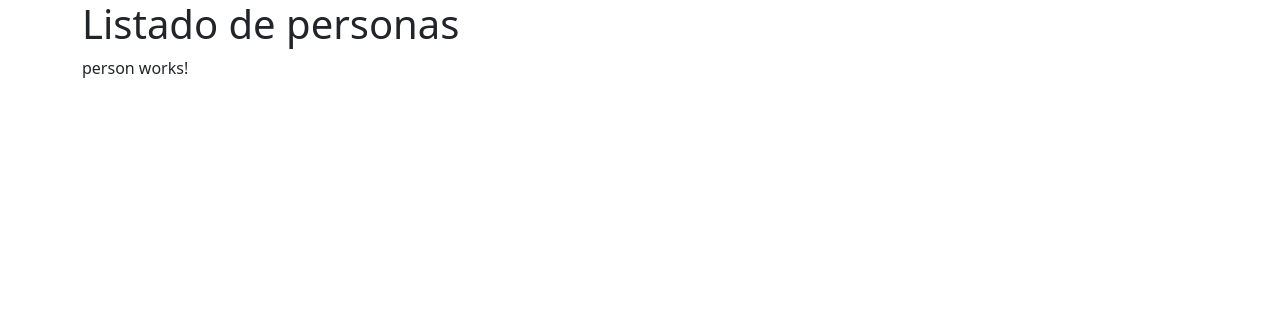
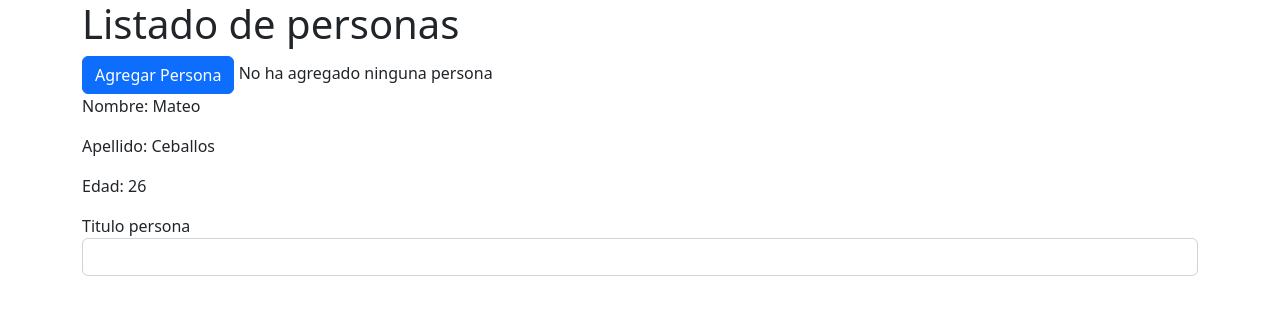
Before and after one commit to mateocles/angular-templete, an Angular app: page / in a window 1280 px wide. Shown: the top 314 px of the page. Built offline with nearby package versions, Linux system fonts and the light colour scheme.

Commit message:
add interpolacion component

```diff
--- a/src/app/person/person.component.html
+++ b/src/app/person/person.component.html
@@ -1 +1,9 @@
-<p>person works!</p>
+<p>Nombre:
+	{{name}}
+</p>
+<p>Apellido:
+	{{lastname}}
+</p>
+<p>Edad:
+	{{getYears()}}
+</p>
--- a/src/app/person/person.component.ts
+++ b/src/app/person/person.component.ts
@@ -3,8 +3,13 @@ import { Component } from '@angular/core';
 @Component({
   selector: 'app-person',
   templateUrl: './person.component.html',
-  styleUrls: ['./person.component.css']
+  styleUrls: ['./person.component.css'],
 })
 export class PersonComponent {
-
+  name: string = 'Mateo';
+  lastname: string = 'Ceballos';
+  private years: number = 26;
+  getYears(): number {
+    return this.years;
+  }
 }
--- a/src/app/persons/persons.component.html
+++ b/src/app/persons/persons.component.html
@@ -2,7 +2,13 @@
 	<div class="row">
 		<div class="col">
 			<h1>Listado de personas</h1>
+			<button class="btn btn-primary" [disabled]="disabled" (click)="addPerson()">Agregar Persona</button>
+			{{message}}
 			<app-person></app-person>
+
+			<label for="">Titulo persona</label>
+			<input type="text" class="form-control" (input)="changeTitle($event)">
+			{{title}}
 		</div>
 	</div>
 </div>
--- a/src/app/persons/persons.component.ts
+++ b/src/app/persons/persons.component.ts
@@ -3,8 +3,17 @@ import { Component } from '@angular/core';
 @Component({
   selector: 'app-persons',
   templateUrl: './persons.component.html',
-  styleUrls: ['./persons.component.css']
+  styleUrls: ['./persons.component.css'],
 })
 export class PersonsComponent {
-
+  disabled = false;
+  message = 'No ha agregado ninguna persona';
+  title = '';
+  addPerson() {
+    this.message = 'Se ha agrego una persona';
+    console.log('add');
+  }
+  changeTitle(e: Event) {
+    this.title = 	(<HTMLInputElement> e.target).value;
+  }
 }
```
